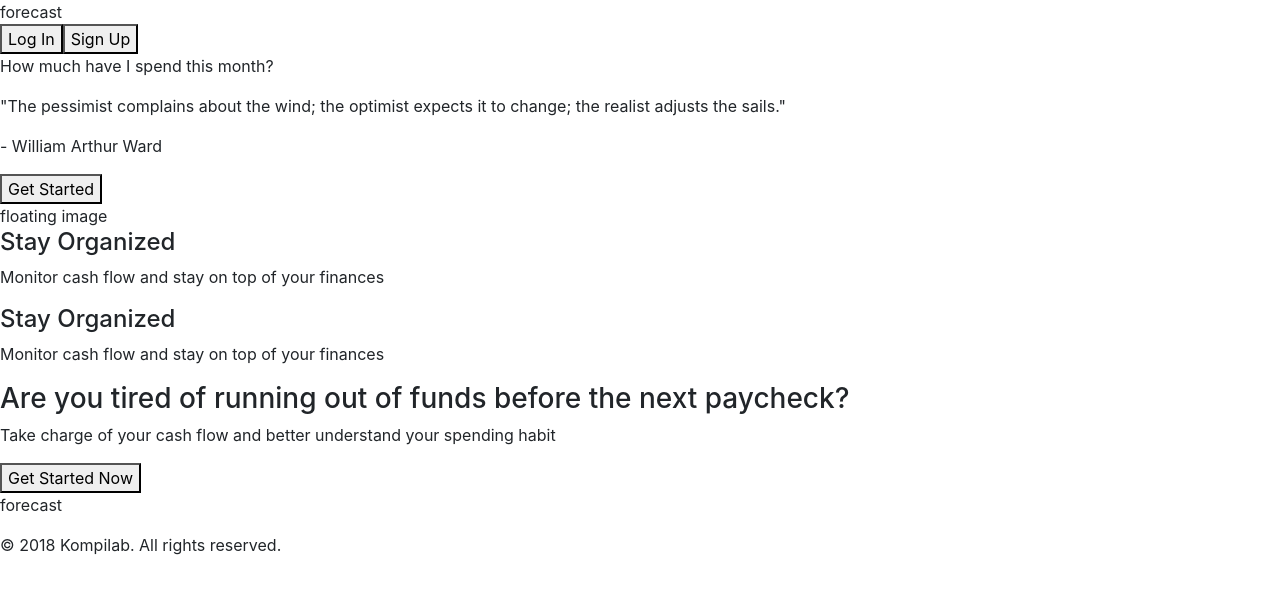
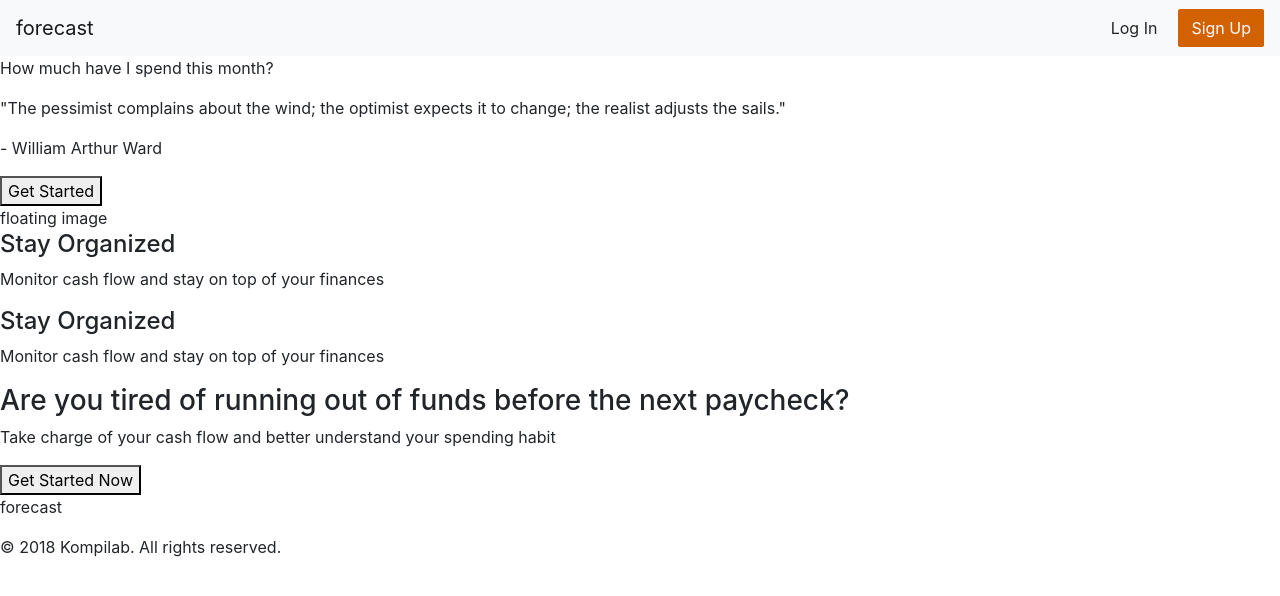
Before and after one commit to Kompilab/forecast-api, a React (Create React App) app in the folder client/: page / in a window 1280 px wide. Shown: the top 596 px of the page. Built offline with nearby package versions, Linux system fonts and the light colour scheme.

Commit message:
Use boostrap navbar to style homepage nav

```diff
--- a/client/src/components/Navbar/Navbar.jsx
+++ b/client/src/components/Navbar/Navbar.jsx
@@ -17,30 +17,42 @@ class Navbar extends Component {
     const { title, history } = this.props;
 
     return (
-      <div>
-        <div>{title || titleOverride}</div>
-        <div>
+      <nav className="navbar navbar-expand-lg navbar-light bg-light">
+        <Link to="/" id="logo-title" className="navbar-brand">
+          {title || titleOverride}
+        </Link>
+
+        <button className="navbar-toggler" type="button" data-toggle="collapse" data-target="#navbarNavAltMarkup" aria-controls="navbarNavAltMarkup" aria-expanded="false" aria-label="Toggle navigation">
+          <span className="navbar-toggler-icon"></span>
+        </button>
+
+        <div className="collapse navbar-collapse" id="navbarNavAltMarkup">
+          <div className="navbar-nav mr-auto"></div>
+          <div>
           {
             userAuth.isAuthenticated ? (
               <div>
-                <p>Welcome home!</p>
-                <button onClick={() => {userAuth.signOut(() => history.push('/'))}}>
+                <span className="navbar-text">
+                  Welcome home!
+                </span>
+                <button onClick={() => {userAuth.signOut(() => history.push('/'))}} className="btn btn-outline-danger my-2 my-sm-0 ml-2">
                   Sign Out
                 </button>
               </div>
             ) : (
               <div>
                 <Link to="/auth/login">
-                  <button>Log In</button>
+                  <button className="btn btn-light my-2 my-sm-0">Log In</button>
                 </Link>
                 <Link to="/auth/sign-up">
-                  <button>Sign Up</button>
+                  <button className="btn btn-primary btn-fo-primary my-2 my-sm-0 ml-2">Sign Up</button>
                 </Link>
               </div>
             )
           }
+          </div>
         </div>
-      </div>
+      </nav>
     )
   }
 }
```
